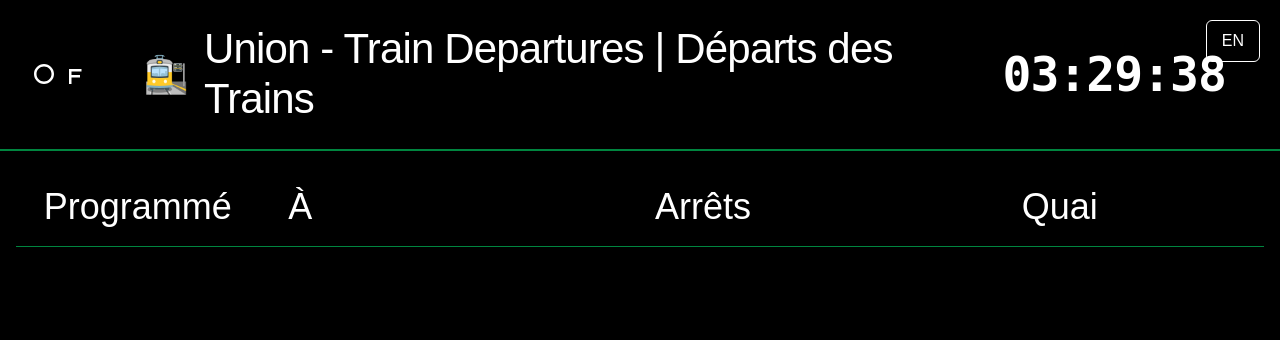
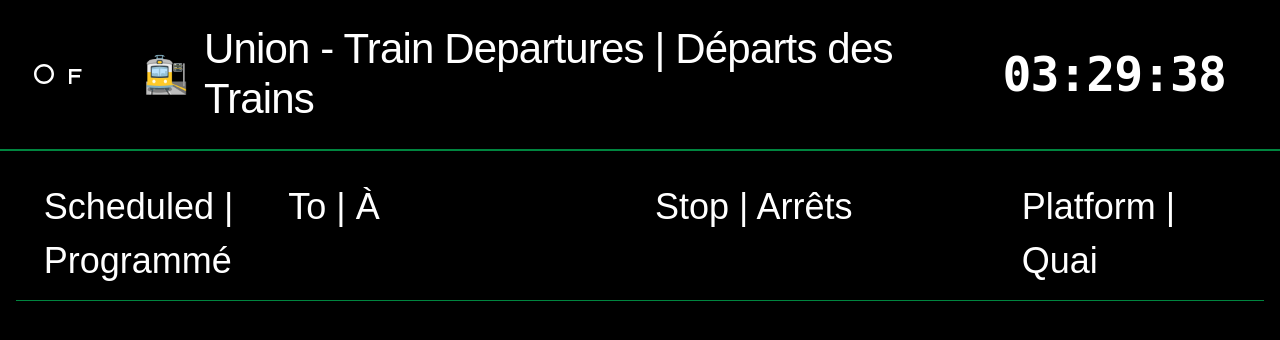
Before and after one commit to remiguillette/GO-transit-display, a Flask app: page / in a window 1280 px wide. Shown: the top 340 px of the page. Run offline with Flask 3, Linux system fonts and the light colour scheme; data comes from the database, SQL or seed files in the repository; data that the repository does not hold is empty; some web fonts are replaced.

Commit message:
Remove language selection button and update to use bilingual headers; add new fonts.
Replit-Commit-Author: Agent
Replit-Commit-Session-Id: 6ce575a9-cf25-408f-8274-467e2defe9e0
Replit-Commit-Screenshot-Url: https://storage.googleapis.com/screenshot-production-us-central1/b47948bb-6c3b-487a-ae9e-88c555abf06e/494f912d-b4f3-4a57-92bf-d9e8f2f759c8.jpg

```diff
--- a/app.py
+++ b/app.py
@@ -38,10 +38,8 @@ STATIONS = {
 @app.route('/')
 def display():
     selected_station = session.get('selected_station', 'Union')
-    language = session.get('language', 'en')
     return render_template('display.html',
-                         station=selected_station,
-                         language=language)
+                         station=selected_station)
 
 @app.route('/control')
 def control():
@@ -88,14 +86,6 @@ def set_station():
         return jsonify({'status': 'success'})
     return jsonify({'status': 'error', 'message': 'Invalid station'}), 400
 
-@app.route('/api/set_language', methods=['POST'])
-def set_language():
-    language = request.form.get('language')
-    if language in ['en', 'fr']:
-        session['language'] = language
-        return jsonify({'status': 'success'})
-    return jsonify({'status': 'error', 'message': 'Invalid language'}), 400
-
 # Initialize database and demo data
 with app.app_context():
     init_demo_data()
--- a/templates/display.html
+++ b/templates/display.html
@@ -10,20 +10,15 @@
                 <h1 class="station-name">{{ station }} - Train Departures | Départs des Trains</h1>
             </div>
         </div>
-        <div class="time" id="currentTime"></div>
-        <div class="language-toggle">
-            <button onclick="toggleLanguage()" class="btn btn-outline-light">
-                {{ 'FR' if session.get('language') == 'en' else 'EN' }}
-            </button>
-        </div>
+        <div class="time" id="currentTime">23:22:36</div>
     </header>
 
     <main class="schedule-container">
         <div class="schedule-header">
-            <div class="col-scheduled">{{ 'Scheduled' if session.get('language') == 'en' else 'Programmé' }}</div>
-            <div class="col-to">{{ 'To' if session.get('language') == 'en' else 'À' }}</div>
-            <div class="col-stop">{{ 'Stop' if session.get('language') == 'en' else 'Arrêts' }}</div>
-            <div class="col-platform">{{ 'Platform' if session.get('language') == 'en' else 'Quai' }}</div>
+            <div class="col-scheduled">Scheduled | Programmé</div>
+            <div class="col-to">To | À</div>
+            <div class="col-stop">Stop | Arrêts</div>
+            <div class="col-platform">Platform | Quai</div>
         </div>
         <div id="scheduleRows" class="schedule-rows">
             <!-- Dynamic content will be inserted here -->
```
Also changed, not shown: attached_assets/PolarisTrial-Bold.ttf (added), attached_assets/PolarisTrial-Light.ttf (added), attached_assets/PolarisTrial-Medium.ttf (added), static/fonts/PolarisTrial-Bold.ttf (added), static/fonts/PolarisTrial-Light.ttf (added), static/fonts/PolarisTrial-Medium.ttf (added).
